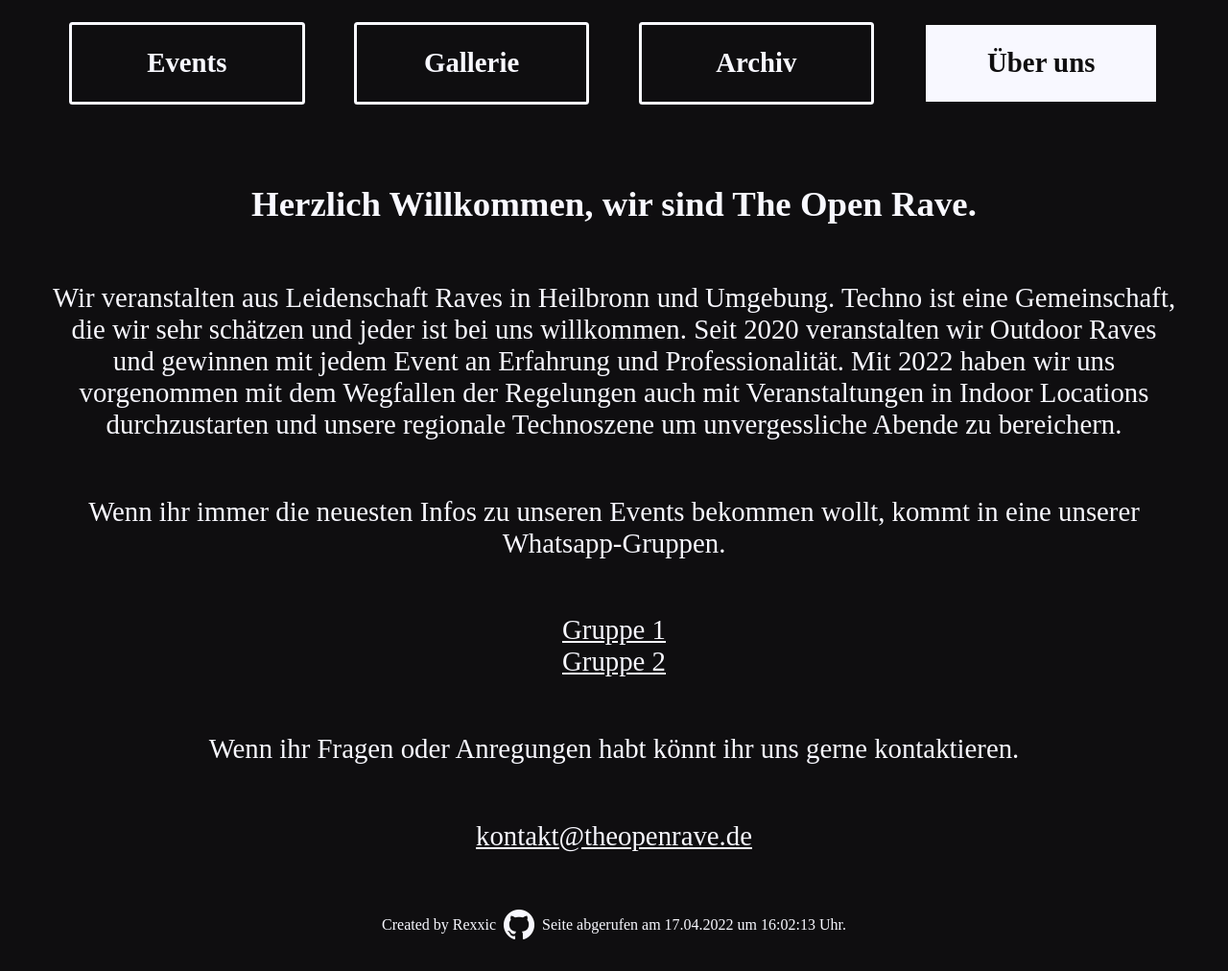
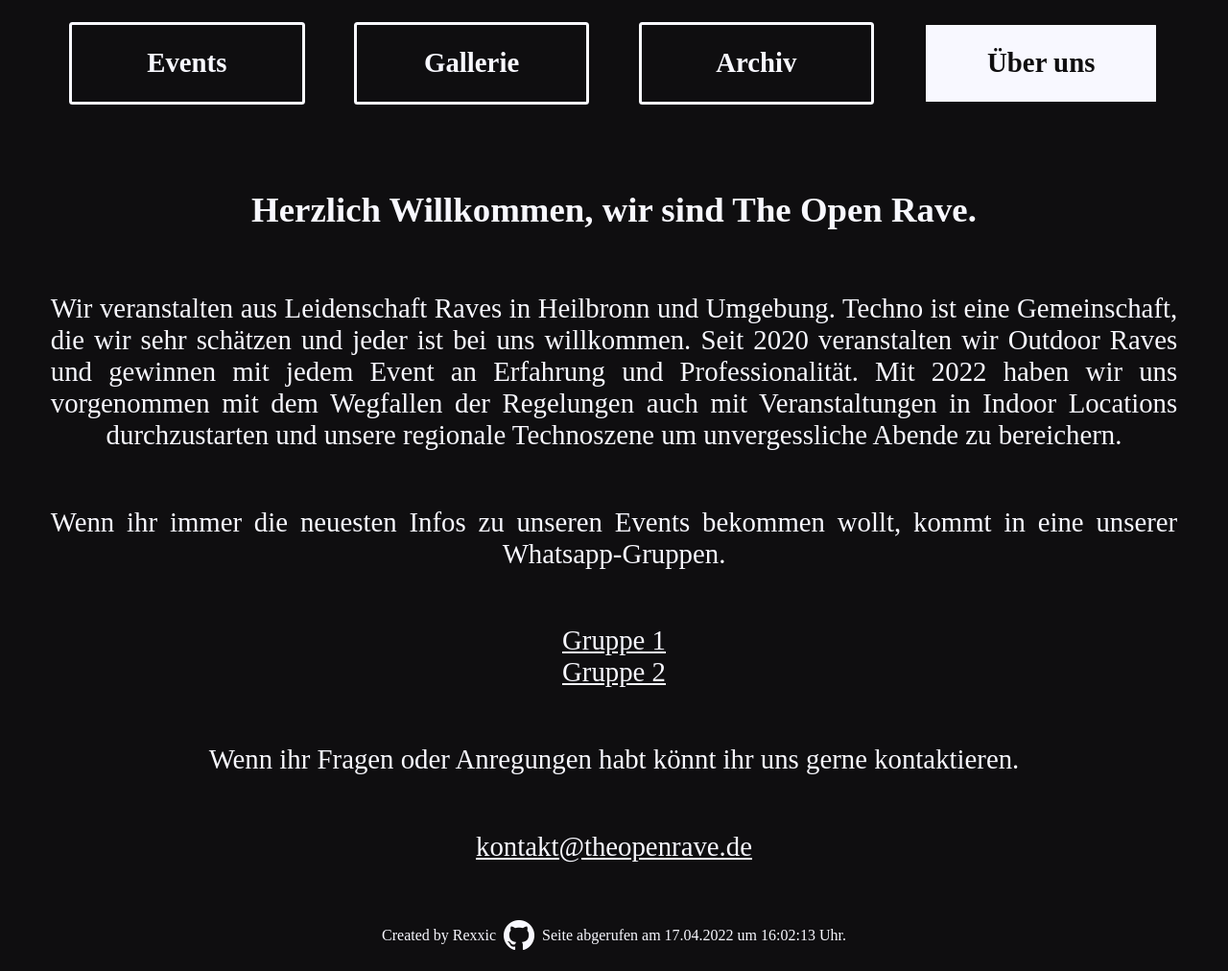
Before and after one commit to Rexxic/theopenrave, a PHP site: page /kontakt in a window 1280 px wide. Shown: the part 430-1442 px from the top of the page at 96% size. Before the commit the page ends 1409 px from the top, so only its background shows below. Run offline with PHP 8.4, Linux system fonts and the light colour scheme.

Commit message:
Edited kontakt page

```diff
--- a/kontakt/index.php
+++ b/kontakt/index.php
@@ -9,7 +9,7 @@ include($_SERVER['DOCUMENT_ROOT'] . "/include/header.php");
 include($_SERVER['DOCUMENT_ROOT'] . "/include/nav.php");
 ?>
 <main class="kontakt">
-    <h3 class="instaheader">
+    <h3 class="kontaktheader">
         Herzlich Willkommen, wir sind The Open Rave.
     </h3>
     <p class="text">
--- a/styles.css
+++ b/styles.css
@@ -160,13 +160,24 @@ article {
     gap: 2vw;
 }
 
+.kontaktheader {
+    display: flex;
+    flex-direction: column;
+    align-items: center;
+    justify-content: center;
+    color: inherit;
+    font-size: calc(0.75 * var(--minscale) + 1vw);
+    text-align: center;
+}
+
 .text {
     display: flex;
     flex-direction: column;
     align-items: center;
     justify-content: center;
     font-size: calc(0.5 * var(--minscale) + 1vw);
-    text-align: center;
+    text-align: justify;
+    text-align-last: center;
     width: 100%;
 }
 
```
